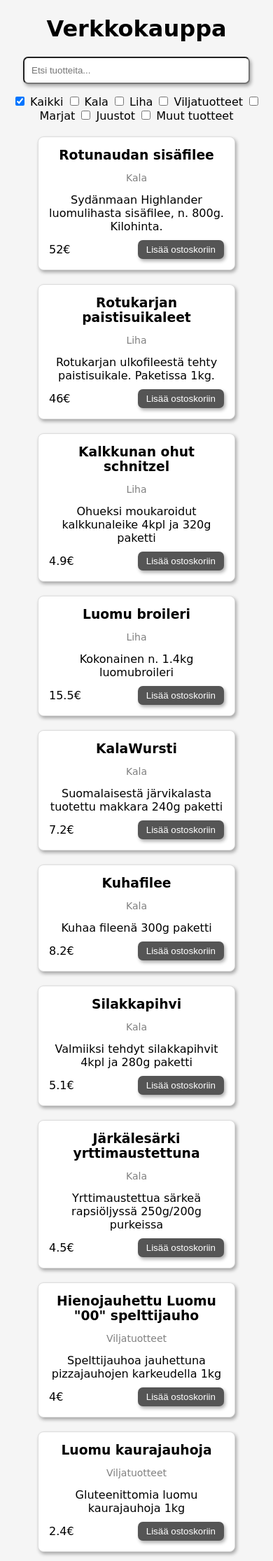
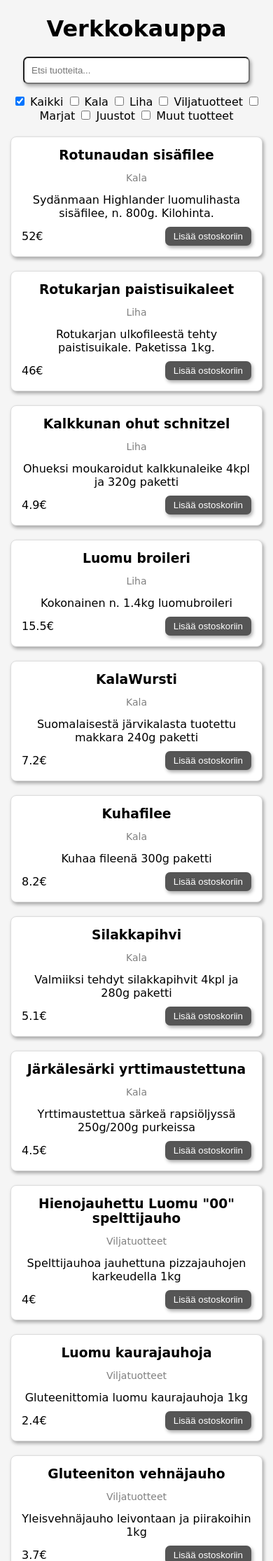
Before and after one commit to PorkkanaRaastin/VerkkokauppaProjekti, a PHP site: page /store.php in a window 390 px wide. Shown: the part 100-2330 px from the top of the page at 70% size. Run offline with PHP 8.4, Linux system fonts and the light colour scheme; data comes from the database, SQL or seed files in the repository.

Commit message:
muutoksia

```diff
--- a/mainpage.php
+++ b/mainpage.php
@@ -14,7 +14,6 @@
         <h3>Hei, "käyttäjänimi"</h3>
         <button>Kirjaudu ulos</button>
         </nav>
-
         <h1>Tuoretta lähiruokaa suoraan kotiovellesi!</h1>
         <p>Tuottajatorilta - Kätevä palvelu vastuullisten lähiruokien hankintaan.</p>
         <button class="store-button"><a href="store.php">Selaa tuotteita</a></button>
--- a/styles/homepage.css
+++ b/styles/homepage.css
@@ -8,7 +8,7 @@ body {
 }
 
 .bgimage {
-  background-image: url("images/benjamin-davies-Zm2n2O7Fph4-unsplash.jpeg");
+  background-image: url("../images/benjamin-davies-Zm2n2O7Fph4-unsplash.jpeg");
   background-size: cover;
   background-repeat: no-repeat;
   background-position: center;
--- a/styles/store.css
+++ b/styles/store.css
@@ -45,14 +45,13 @@ header svg {
 }
 .products {
   display: grid;
-  grid-template-columns: auto auto auto;
+  grid-template-columns: repeat(auto-fill,minmax(250px, 2fr));
   justify-content: center;
   gap: 20px;
 }
 .card {
   background: white;
   padding: 15px;
-  max-width: 250px;
   border: 1px solid #ddd;
   border-radius: 8px;
   box-shadow: 2px 3px 5px rgba(0, 0, 0, 0.324);
@@ -89,8 +88,3 @@ footer {
 main {
     padding: 15px;
 }
-@media (max-width: 800px){
-    .products {
-        grid-template-columns: auto;
-    }
-}
```
